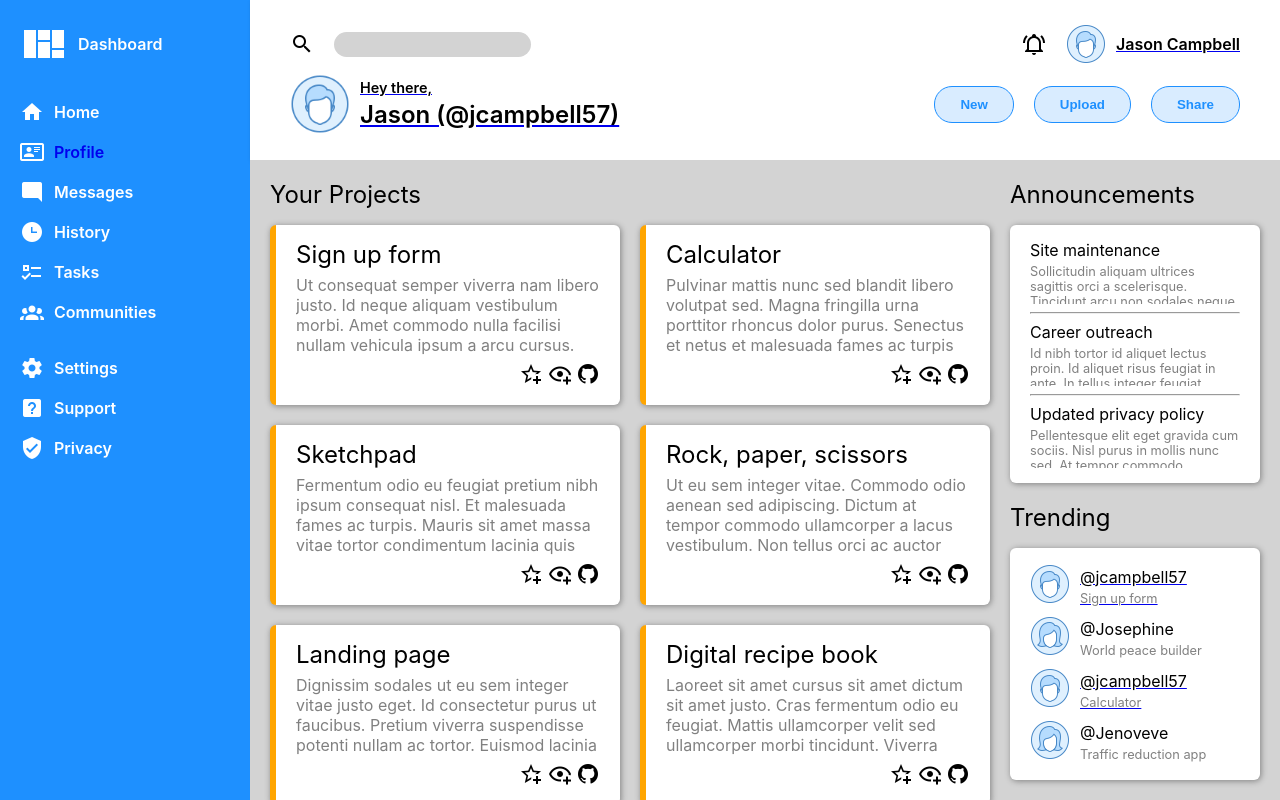
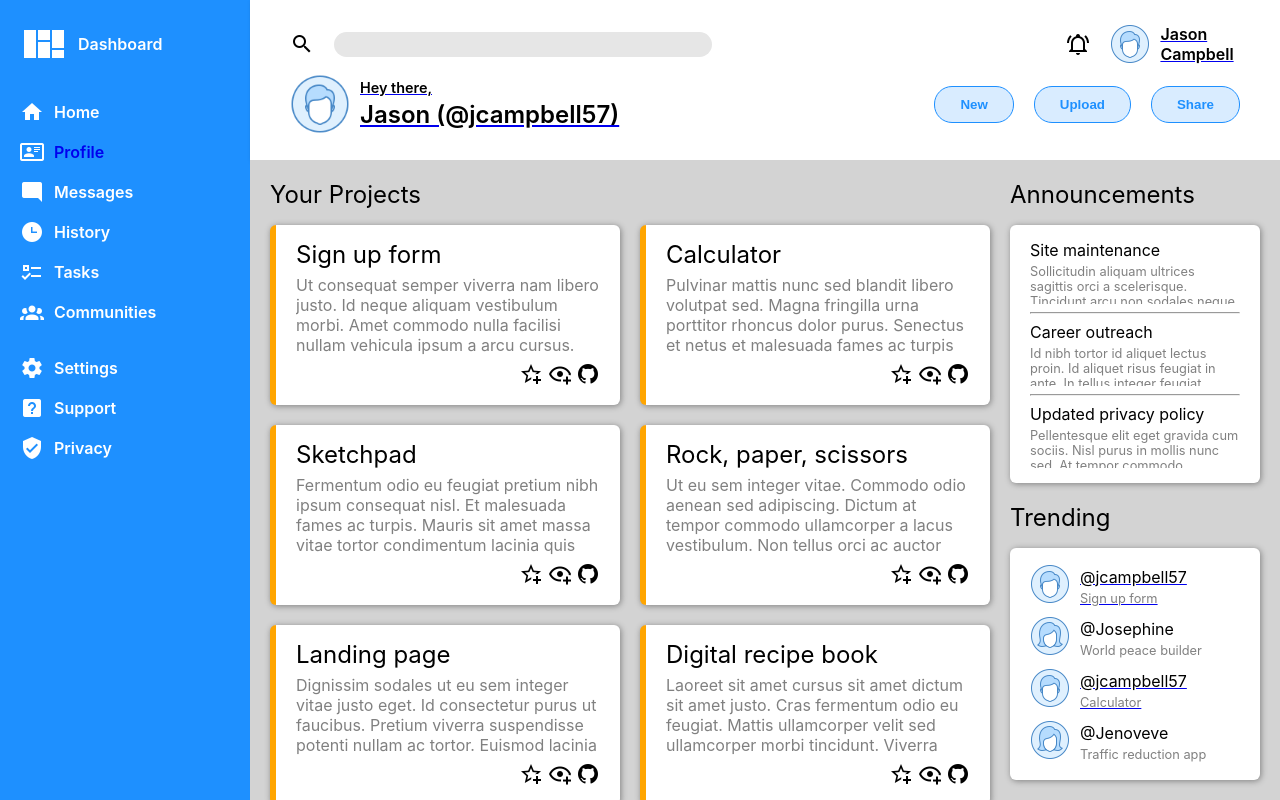
Before and after one commit to jcampbell57/odin-admin-dashboard, a plain HTML site: page index.html in a window 1280 px wide. Drawn offline with Linux system fonts and the light colour scheme.

Commit message:
formats search bar

```diff
--- a/style.css
+++ b/style.css
@@ -134,11 +134,17 @@ a:visited {
     gap: 20px;
 }
 
+.search {
+    width: 100%;
+    margin-right: 20px;
+}
+
 #search {
     padding: 5px 10px;
     border: none;
     border-radius: calc(1rem + 2.5px);
-    background: lightgrey;
+    background: rgb(230, 230, 230);
+    width: 50%;
 }
 
 .userMenu .user {
```
